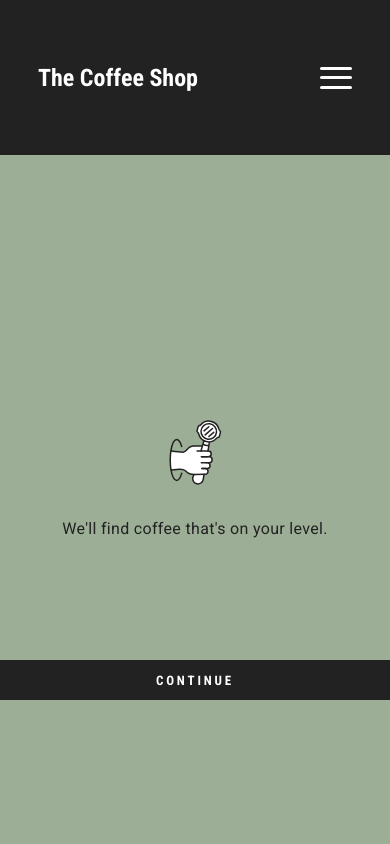
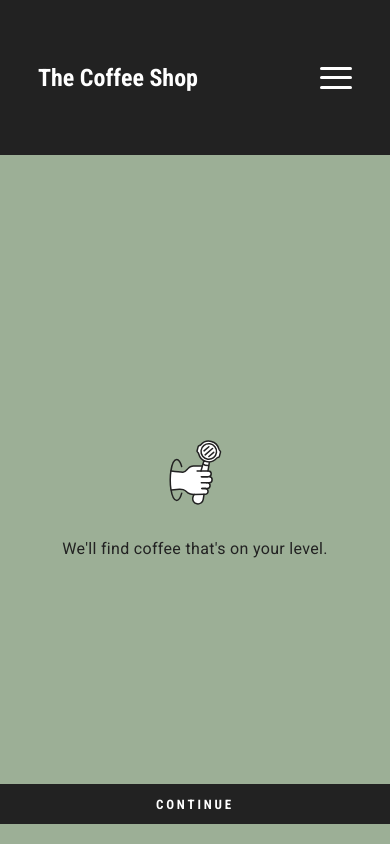
Before and after one commit to PedroNavHur/coffee-shop, a React (Create React App) app: page / in a window 390 px wide. Built offline with nearby package versions, Linux system fonts and the light colour scheme.

Commit message:
Floating Continue on Mobile

```diff
--- a/src/components/Buttons.js
+++ b/src/components/Buttons.js
@@ -25,6 +25,11 @@ const ContinueButton = styled.button`
   @media (max-width: 768px) {
     width: 100%;
     border-radius: 0;
+    position: fixed;
+    bottom: 20px;
+    right: 50%;
+    transform: translateX(50%);
+    z-index: 1000;
   }
 `;
 
```
